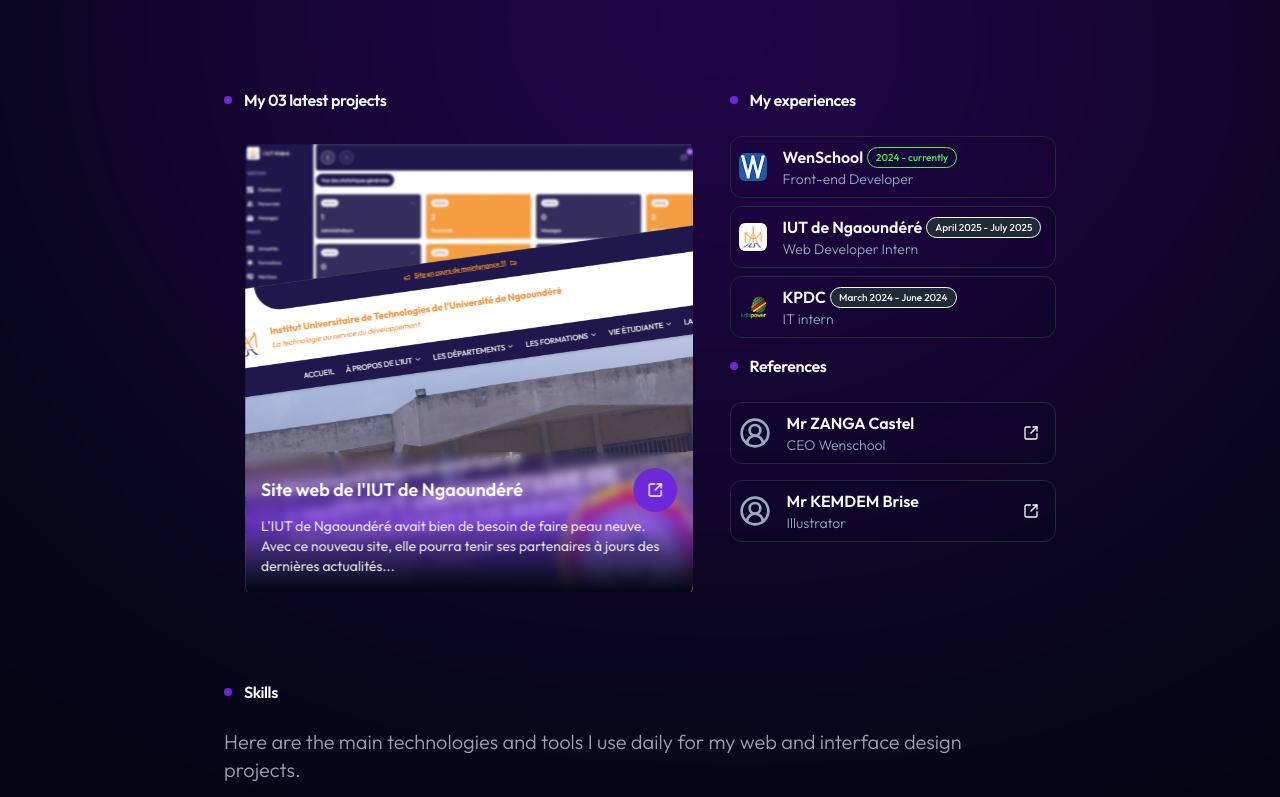
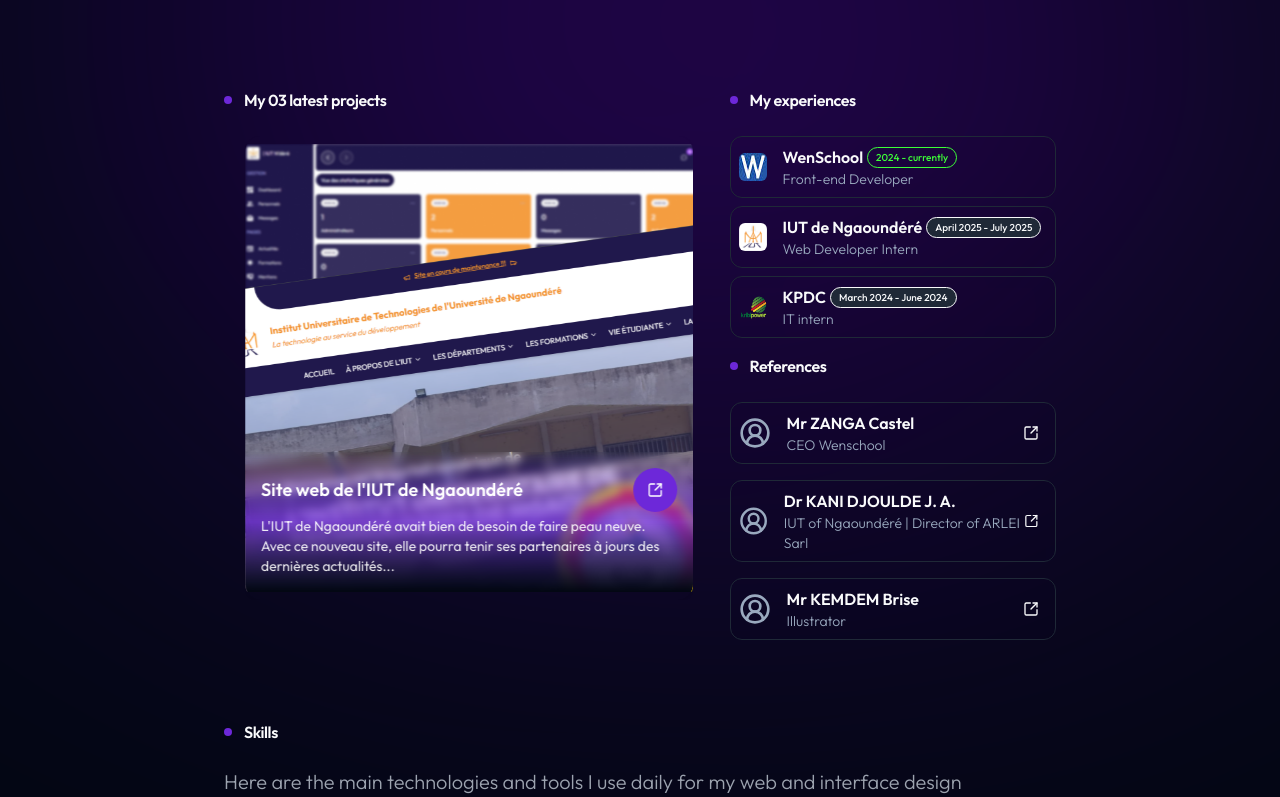
Before and after one commit to LrnzGit2004/lrnzdev-portfolio, a Next.js app: page / in a window 1280 px wide. Shown: the part 456-1253 px from the top of the page. Built offline with nearby package versions, Linux system fonts and the light colour scheme.

Commit message:
Update References.jsx for add Dr kani

```diff
--- a/src/components/References.jsx
+++ b/src/components/References.jsx
@@ -22,7 +22,7 @@
         </div>
         <SquareArrowOutUpRightIcon className="w-4 h-4 mr-2 group-hover:translate-x-1 transition duration-300" />
       </Link>
-      {/* <Link
+      <Link
         href="/"
         className="border border-[#1F2937]! backdrop-blur-[300px] rounded-xl p-2 flex  items-center   justify-between cursor-pointer hover:bg-[#6D28D9]/10 transition-all duration-300 group"
       >
@@ -36,12 +36,12 @@
               </h3>
             </div>
             <p className="text-sm font-light text-[#99a9be] ">
-              IUT of Ngaoundéré
+              IUT of Ngaoundéré | Director of ARLEI Sarl
             </p>
           </div>
         </div>
         <SquareArrowOutUpRightIcon className="w-4 h-4 mr-2 group-hover:translate-x-1 transition duration-300" />
-      </Link> */}
+      </Link>
       <Link
         href="/"
         className="border border-[#1F2937]! backdrop-blur-[300px] rounded-xl p-2 flex  items-center   justify-between cursor-pointer hover:bg-[#6D28D9]/10 transition-all duration-300 group"
```
